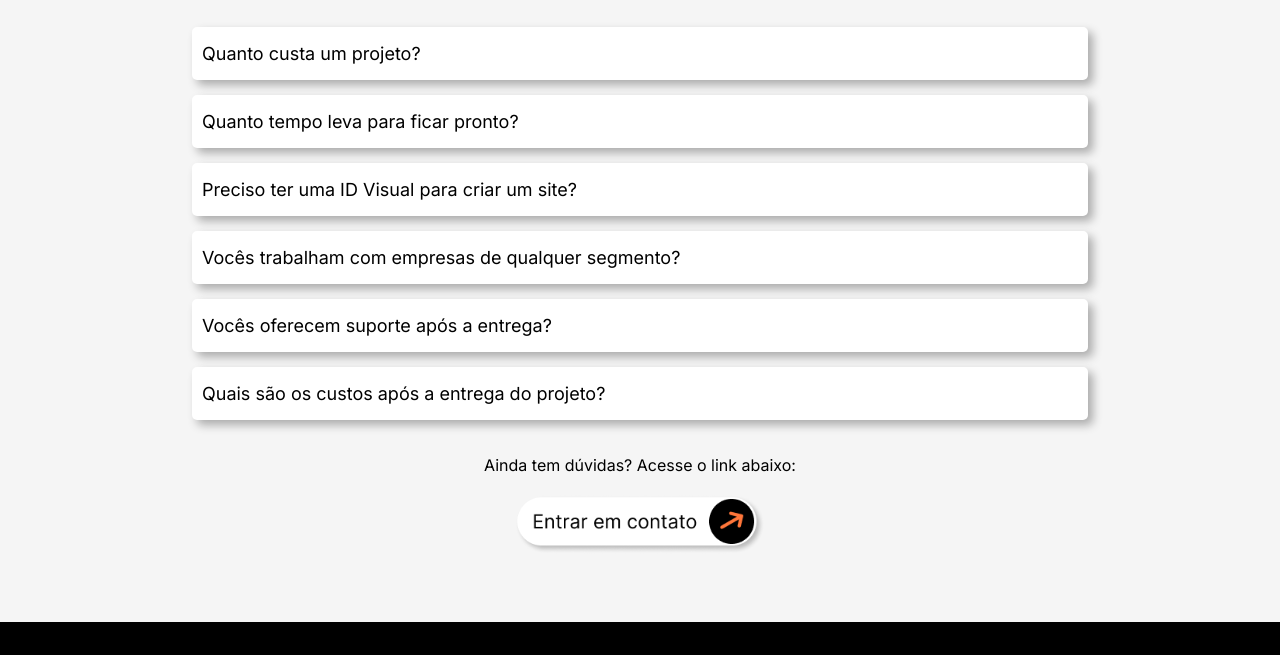
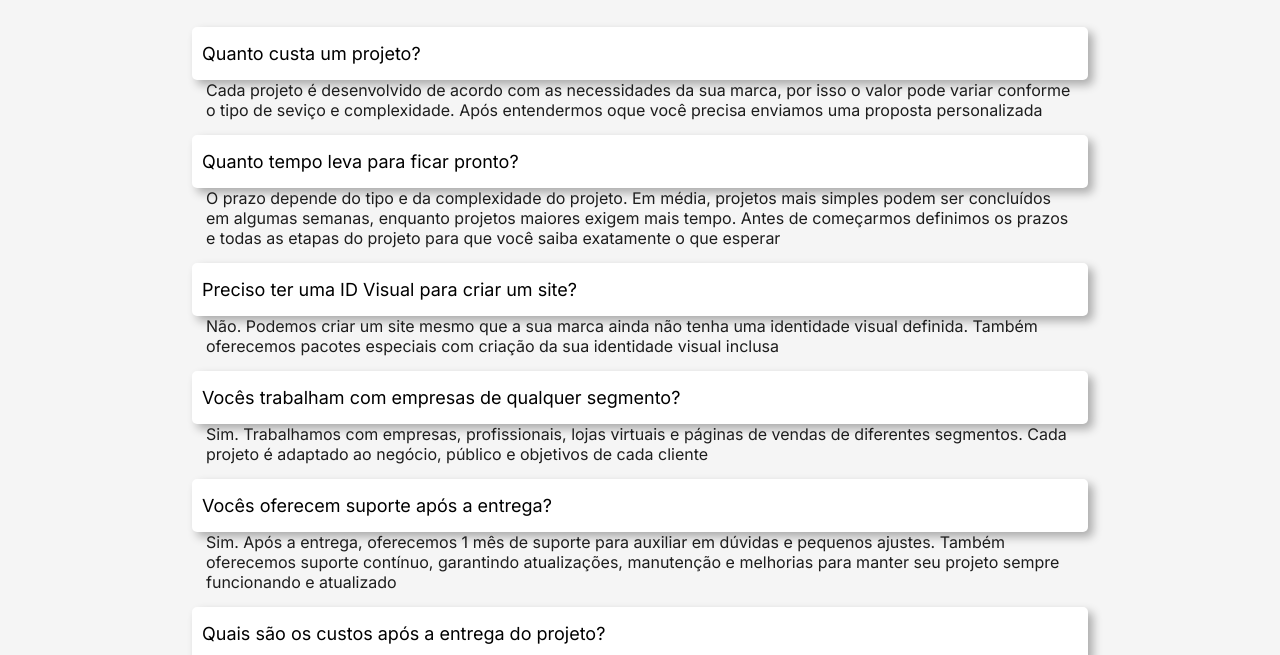
Before and after one commit to luisreis-dev/WIZEPWEBSITE, a plain HTML site: page index.html in a window 1280 px wide. Shown: the part 2395-3050 px from the top of the page. Drawn offline with nearby package versions, Linux system fonts and the light colour scheme.

Commit message:
Update style.css

```diff
--- a/style.css
+++ b/style.css
@@ -546,7 +546,6 @@
     color: #1d1d1d;
     padding: 0px 14px;
     box-shadow: 5px 5px 10px rgba(0, 0, 0, 0.3)
-    background-color: rgba(255, 255, 255, 0.970);
     max-height: 0;
     overflow: hidden;
     transition: max-height .5s, padding .5s;
```
